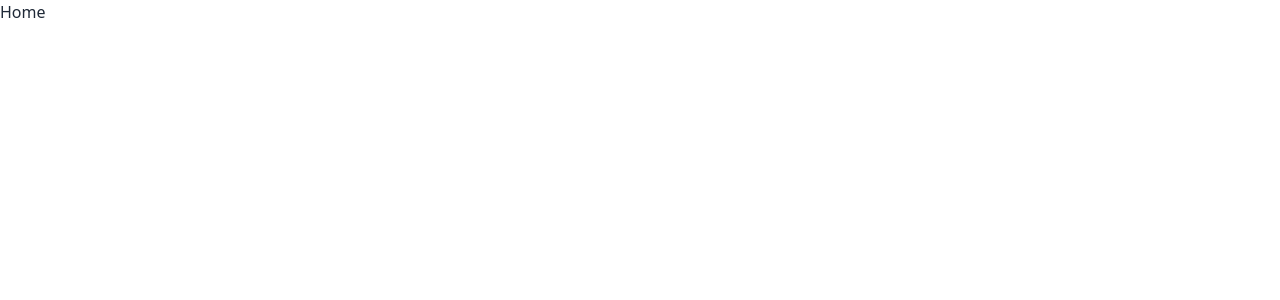
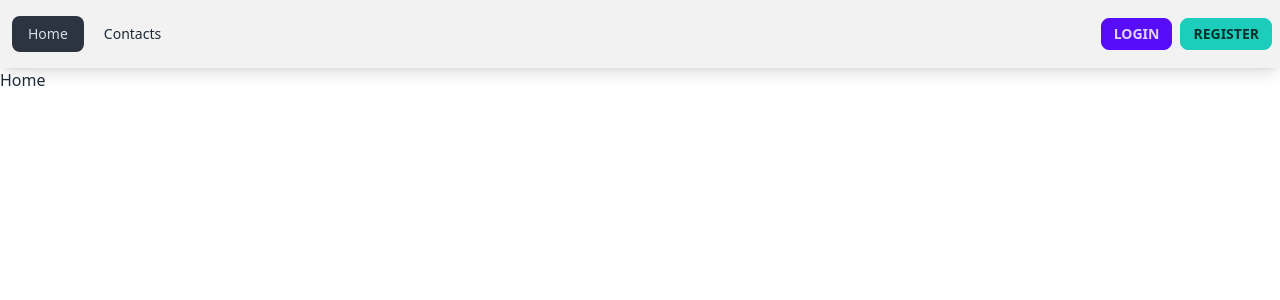
Before and after one commit to SalOne22/goit-react-hw-08-phonebook, a React (Vite) app: page / in a window 1280 px wide. Shown: the top 300 px of the page. Built offline with nearby package versions, Linux system fonts and the light colour scheme.

Commit message:
Added Header

```diff
--- /dev/null
+++ b/src/components/AuthButtons.jsx
@@ -0,0 +1,23 @@
+import PropTypes from 'prop-types';
+import { NavLink } from 'react-router-dom';
+
+export const AuthButtons = ({ className = '' }) => {
+  return (
+    <ul className={`flex gap-2 ${className}`}>
+      <li>
+        <NavLink to="/login" className="btn btn-sm btn-primary">
+          Login
+        </NavLink>
+      </li>
+      <li>
+        <NavLink to="/register" className="btn btn-sm btn-accent">
+          Register
+        </NavLink>
+      </li>
+    </ul>
+  );
+};
+
+AuthButtons.propTypes = {
+  className: PropTypes.string,
+};
--- /dev/null
+++ b/src/components/Header.jsx
@@ -0,0 +1,13 @@
+import { AuthButtons } from './AuthButtons';
+import { Navigation } from './Navigation';
+// import { UserMenu } from './UserMenu';
+
+export const Header = () => {
+  return (
+    <header className="navbar bg-base-200 shadow-lg">
+      <Navigation className="flex-1" />
+      {/* <UserMenu className="flex-none" /> */}
+      <AuthButtons className="flex-none" />
+    </header>
+  );
+};
--- a/src/components/Layout.jsx
+++ b/src/components/Layout.jsx
@@ -1,9 +1,13 @@
 import { Outlet } from 'react-router-dom';
+import { Header } from './Header';
 
 export const Layout = () => {
   return (
     <>
-      <Outlet />
+      <Header />
+      <main>
+        <Outlet />
+      </main>
     </>
   );
 };
--- /dev/null
+++ b/src/components/Navigation.jsx
@@ -0,0 +1,19 @@
+import PropTypes from 'prop-types';
+import { NavLink } from 'react-router-dom';
+
+export const Navigation = ({ className = '' }) => {
+  return (
+    <ul className={`menu menu-horizontal px-1 gap-1 ${className}`}>
+      <li>
+        <NavLink to="/">Home</NavLink>
+      </li>
+      <li>
+        <NavLink to="/contacts">Contacts</NavLink>
+      </li>
+    </ul>
+  );
+};
+
+Navigation.propTypes = {
+  className: PropTypes.string,
+};
--- /dev/null
+++ b/src/components/UserMenu.jsx
@@ -0,0 +1,29 @@
+import PropTypes from 'prop-types';
+
+export const UserMenu = ({ className = '' }) => {
+  return (
+    <div className={`dropdown dropdown-end ${className}`}>
+      <label
+        tabIndex={0}
+        className="btn btn-ghost btn-circle avatar placeholder"
+      >
+        <div className="w-10 rounded-full">
+          <span className="text-2xl">VV</span>
+        </div>
+      </label>
+      <ul
+        tabIndex={0}
+        className="menu menu-sm dropdown-content mt-3 z-[1] p-2 shadow-md bg-base-300 rounded-box w-52"
+      >
+        <li className="menu-title">mango@mail.com</li>
+        <li>
+          <a>Logout</a>
+        </li>
+      </ul>
+    </div>
+  );
+};
+
+UserMenu.propTypes = {
+  className: PropTypes.string,
+};
```
